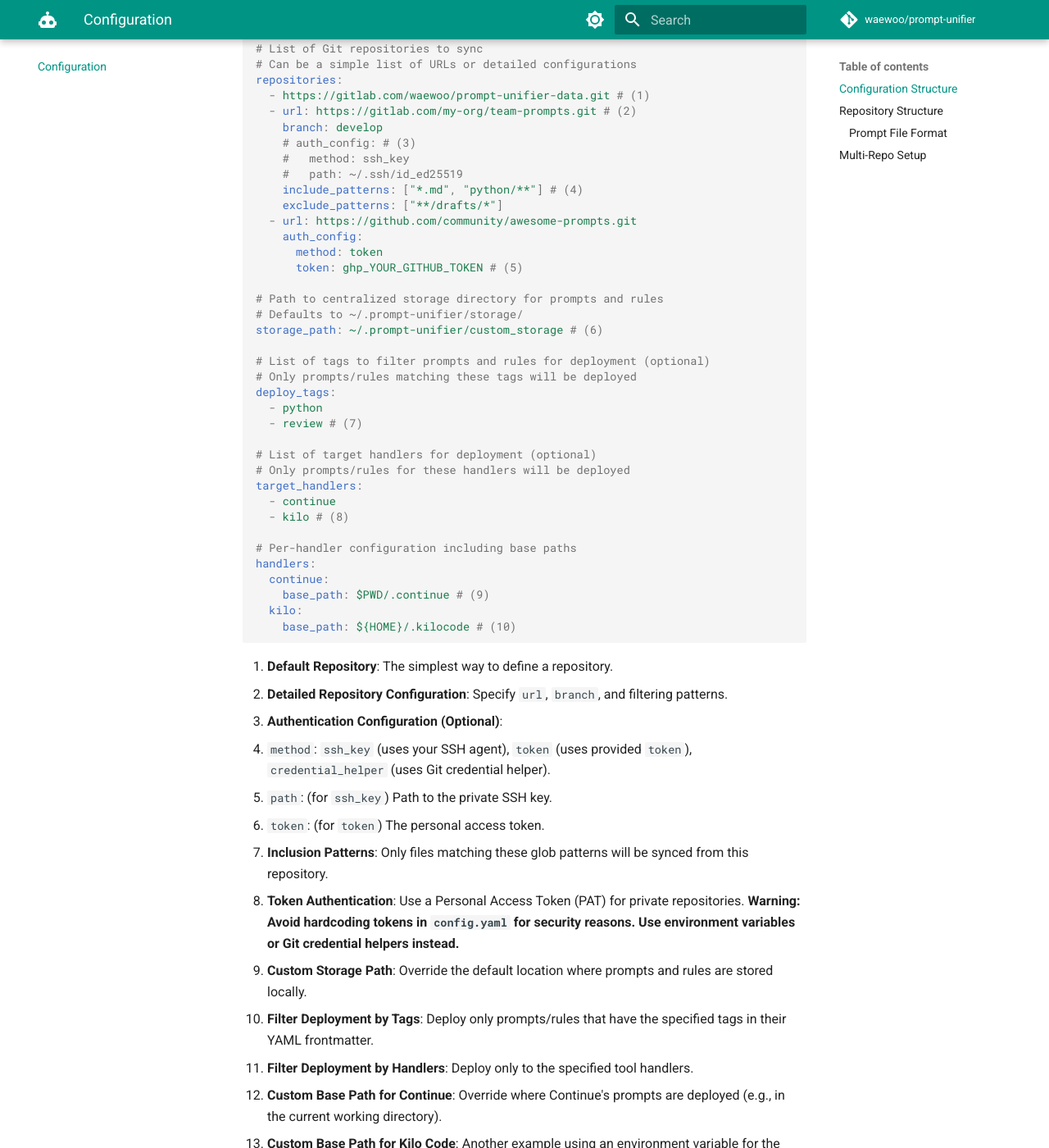
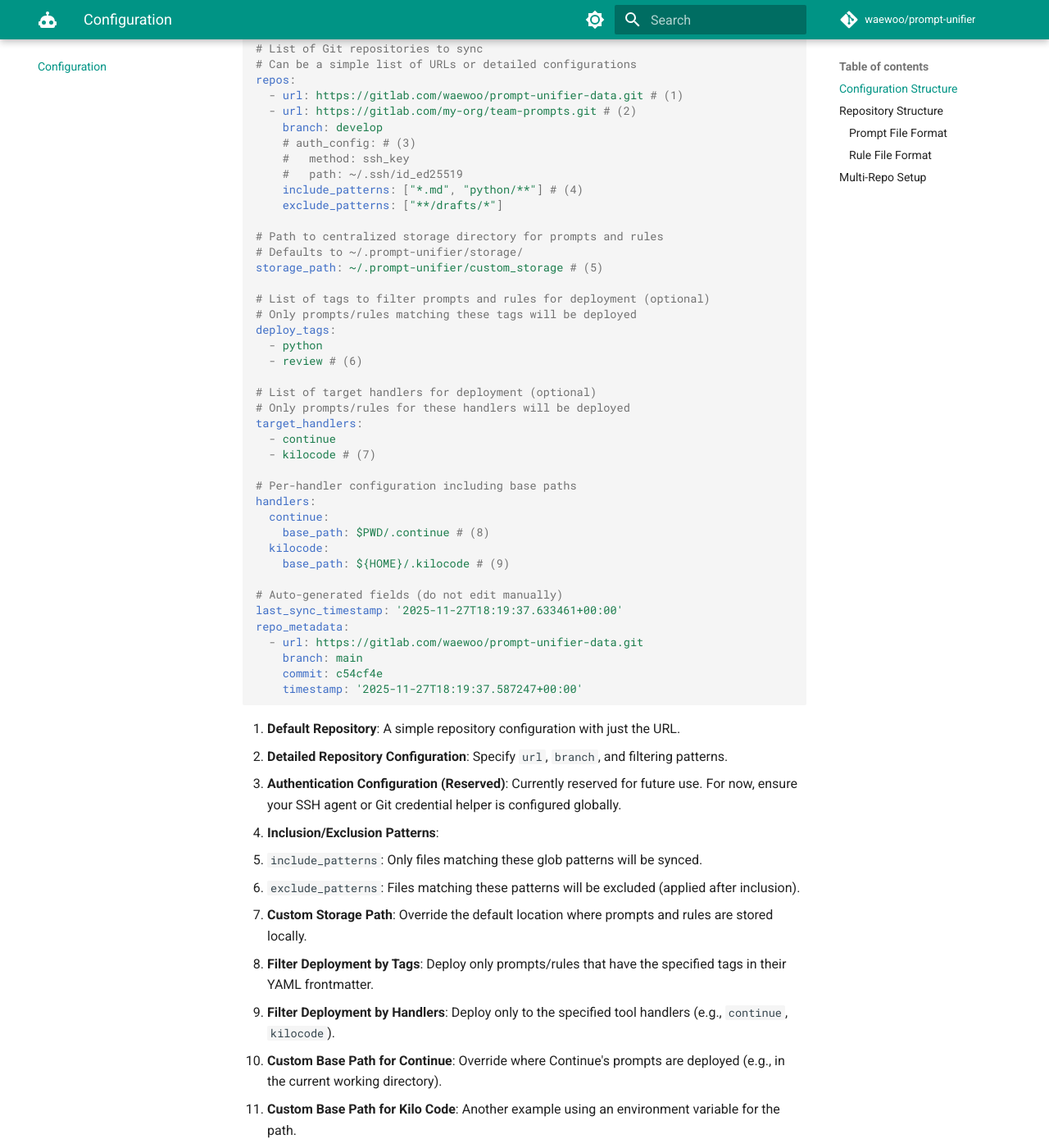
Before and after one commit to waewoo/prompt-unifier, an MkDocs documentation site: the page built from docs/configuration.md, in a window 1280 px wide and 1400 px high, scrolled down 400 px. Shown: the whole window at 82% size. Built offline with MkDocs 1.6.1 and Material for MkDocs 9.7.7, drawn with Linux system fonts in a browser that asks for light colours; comment, search, counter and statistics services are not loaded; some of the changed text lies outside the part shown.

Commit message:
docs(config): update configuration documentation and add README section
- Add detailed configuration section to README.md with parameters, repository and handler configs, and examples
- Update docs/configuration.md to use 'repos' instead of 'repositories', add rule file format, and refine examples
- Include auto-generated fields and improved explanations for multi-repo setup and file formats

````diff
--- a/docs/configuration.md
+++ b/docs/configuration.md
@@ -11,8 +11,8 @@ The configuration file controls repositories, enabled tools, and tool-specific s
 
 # List of Git repositories to sync
 # Can be a simple list of URLs or detailed configurations
-repositories:
-  - https://gitlab.com/waewoo/prompt-unifier-data.git # (1)
+repos:
+  - url: https://gitlab.com/waewoo/prompt-unifier-data.git # (1)
   - url: https://gitlab.com/my-org/team-prompts.git # (2)
     branch: develop
     # auth_config: # (3)
@@ -20,52 +20,52 @@ repositories:
     #   path: ~/.ssh/id_ed25519
     include_patterns: ["*.md", "python/**"] # (4)
     exclude_patterns: ["**/drafts/*"]
-  - url: https://github.com/community/awesome-prompts.git
-    auth_config:
-      method: token
-      token: ghp_YOUR_GITHUB_TOKEN # (5)
 
 # Path to centralized storage directory for prompts and rules
 # Defaults to ~/.prompt-unifier/storage/
-storage_path: ~/.prompt-unifier/custom_storage # (6)
+storage_path: ~/.prompt-unifier/custom_storage # (5)
 
 # List of tags to filter prompts and rules for deployment (optional)
 # Only prompts/rules matching these tags will be deployed
 deploy_tags:
   - python
-  - review # (7)
+  - review # (6)
 
 # List of target handlers for deployment (optional)
 # Only prompts/rules for these handlers will be deployed
 target_handlers:
   - continue
-  - kilo # (8)
+  - kilocode # (7)
 
 # Per-handler configuration including base paths
 handlers:
   continue:
-    base_path: $PWD/.continue # (9)
-  kilo:
-    base_path: ${HOME}/.kilocode # (10)
+    base_path: $PWD/.continue # (8)
+  kilocode:
+    base_path: ${HOME}/.kilocode # (9)
+
+# Auto-generated fields (do not edit manually)
+last_sync_timestamp: '2025-11-27T18:19:37.633461+00:00'
+repo_metadata:
+  - url: https://gitlab.com/waewoo/prompt-unifier-data.git
+    branch: main
+    commit: c54cf4e
+    timestamp: '2025-11-27T18:19:37.587247+00:00'
 ```
 
-1. **Default Repository**: The simplest way to define a repository.
+1. **Default Repository**: A simple repository configuration with just the URL.
 1. **Detailed Repository Configuration**: Specify `url`, `branch`, and filtering patterns.
-1. **Authentication Configuration (Optional)**:
-   - `method`: `ssh_key` (uses your SSH agent), `token` (uses provided `token`), `credential_helper`
-     (uses Git credential helper).
-   - `path`: (for `ssh_key`) Path to the private SSH key.
-   - `token`: (for `token`) The personal access token.
-1. **Inclusion Patterns**: Only files matching these glob patterns will be synced from this
-   repository.
-1. **Token Authentication**: Use a Personal Access Token (PAT) for private repositories. **Warning:
-   Avoid hardcoding tokens in `config.yaml` for security reasons. Use environment variables or Git
-   credential helpers instead.**
+1. **Authentication Configuration (Reserved)**: Currently reserved for future use. For now, ensure
+   your SSH agent or Git credential helper is configured globally.
+1. **Inclusion/Exclusion Patterns**:
+   - `include_patterns`: Only files matching these glob patterns will be synced.
+   - `exclude_patterns`: Files matching these patterns will be excluded (applied after inclusion).
 1. **Custom Storage Path**: Override the default location where prompts and rules are stored
    locally.
 1. **Filter Deployment by Tags**: Deploy only prompts/rules that have the specified tags in their
    YAML frontmatter.
-1. **Filter Deployment by Handlers**: Deploy only to the specified tool handlers.
+1. **Filter Deployment by Handlers**: Deploy only to the specified tool handlers (e.g., `continue`,
+   `kilocode`).
 1. **Custom Base Path for Continue**: Override where Continue's prompts are deployed (e.g., in the
    current working directory).
 1. **Custom Base Path for Kilo Code**: Another example using an environment variable for the path.
@@ -79,6 +79,9 @@ my-prompts-repo/
 ├── prompts/           # Directory containing prompt files
 │   ├── my-prompt.md
 │   └── ...
+├── rules/             # Directory containing rule files
+│   ├── my-rule.md
+│   └── ...
 ├── README.md          # Optional
 └── .gitignore         # Recommended
 ```
@@ -89,14 +92,30 @@ Each file in `prompts/` must be a Markdown file with YAML frontmatter.
 
 ```markdown
 ---
-name: "Python Expert"
+title: "python-expert"
 description: "Acts as a senior Python developer"
-authors: ["Jane Doe"]
+version: 1.0.0
 tags: ["python", "coding"]
-tools: ["kilo", "continue"]
 ---
 
 You are a senior Python developer. Your code is clean, efficient, and typed...
+```
+
+### Rule File Format
+
+Each file in `rules/` uses a similar format.
+
+```markdown
+---
+title: "pytest-best-practices"
+description: "Standards for writing tests"
+category: standards
+tags: ["python", "testing"]
+---
+
+# Pytest Best Practices
+
+- Use fixtures for setup...
 ```
 
 ## Multi-Repo Setup
````
Also changed, not shown: README.md (+87 -0 lines).
